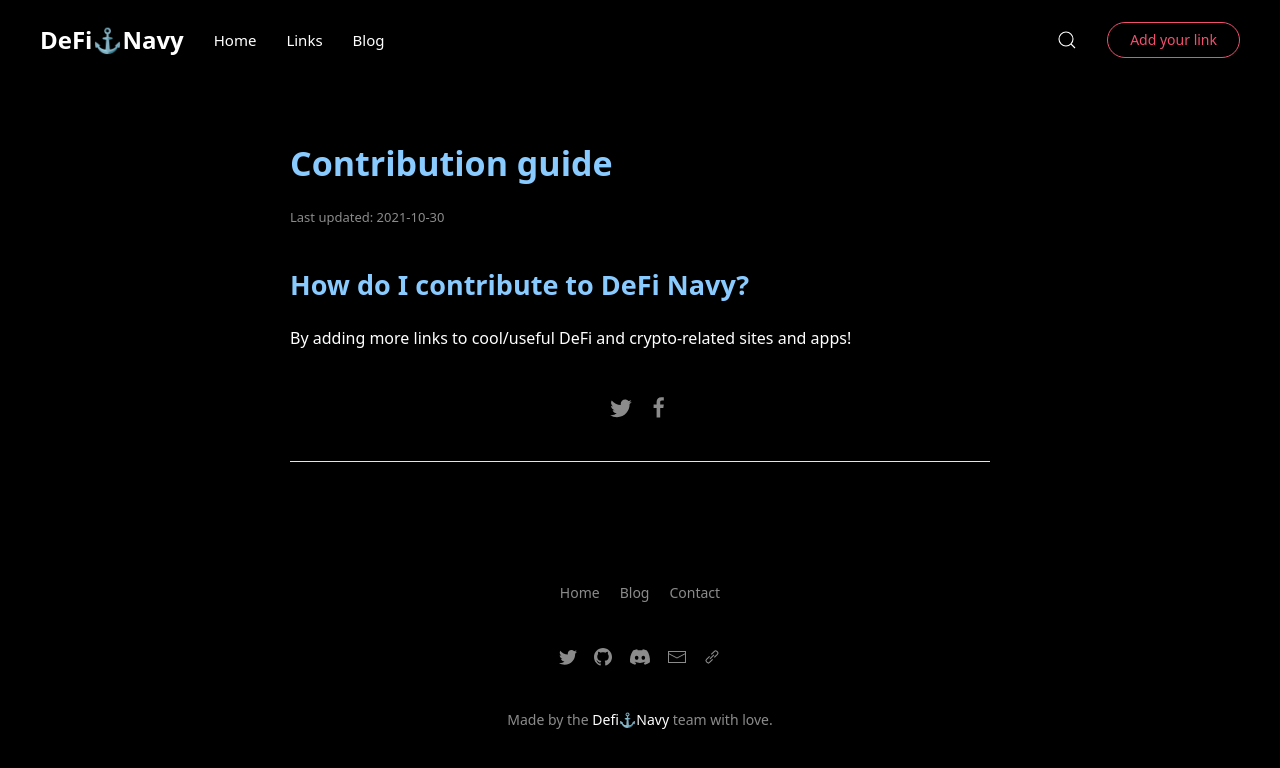
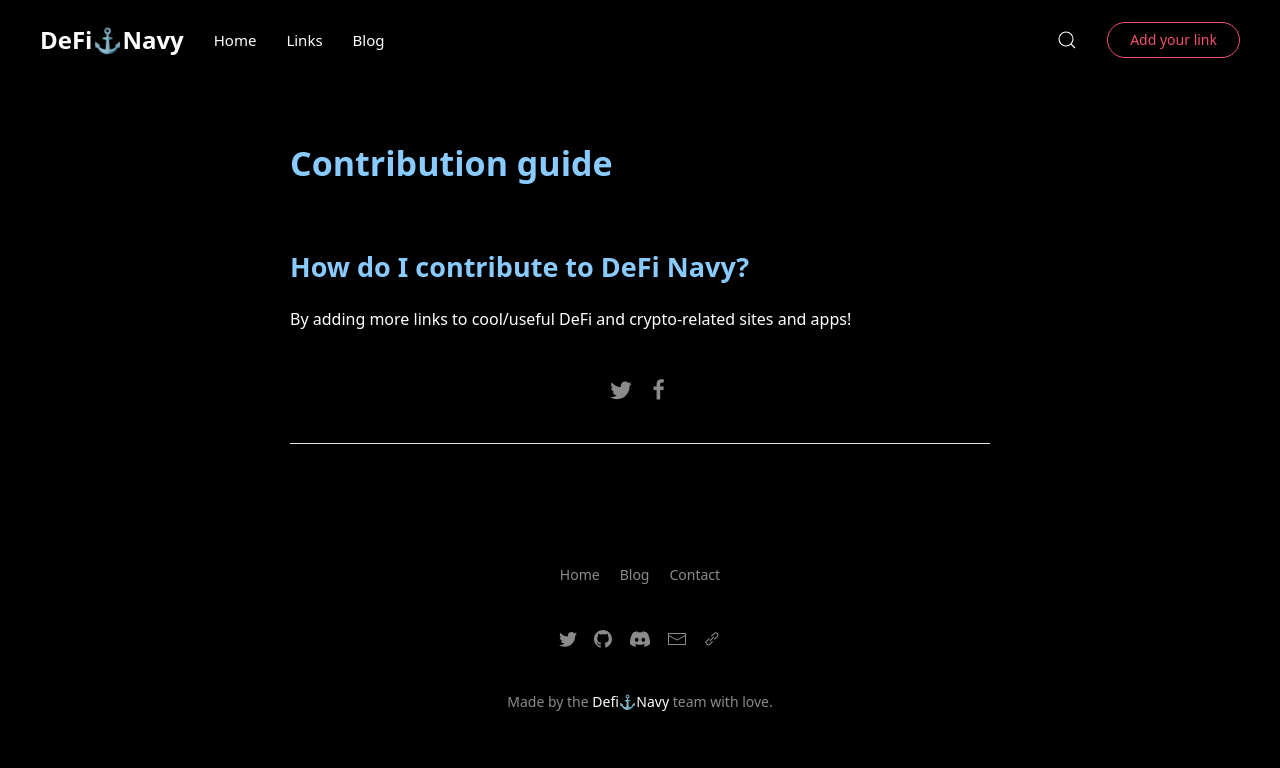
Before and after one commit to dreth/DefiNavyWebsite, a Jekyll site: the page built from _posts/2021-10-30-contributionguide.md, in a window 1280 px wide. Shown: the top 768 px of the page. Built offline with Jekyll 4.4.1, drawn with Linux system fonts in a browser that asks for light colours.

Commit message:
remove last updated

```diff
--- a/_includes/post-meta.html
+++ b/_includes/post-meta.html
@@ -13,12 +13,12 @@
   <img class="uk-border-circle avatar" src="{{ domain }}{{ author.avatar }}" alt="{{ author.name }}">
 {% endif %} -->
 
-<div>
-  <!-- {% if author.name %}
+<!-- <div>
+  {% if author.name %}
     {{ site.data.translation[site.lang].written_by | default: "Written by" }} <span itemprop="author" itemscope itemtype="http://schema.org/Person"><span itemprop="name">{{ author.name }}</span></span><br>
-  {% endif %} -->
+  {% endif %}
   <time datetime="{{ page.date | date_to_xmlschema }}" itemprop="datePublished">
     {% assign date_format = site.date_format | default: "%Y-%m-%d" %}
     Last updated: {{ page.date | date: date_format }}
   </time>
-</div>
+</div> -->
```
